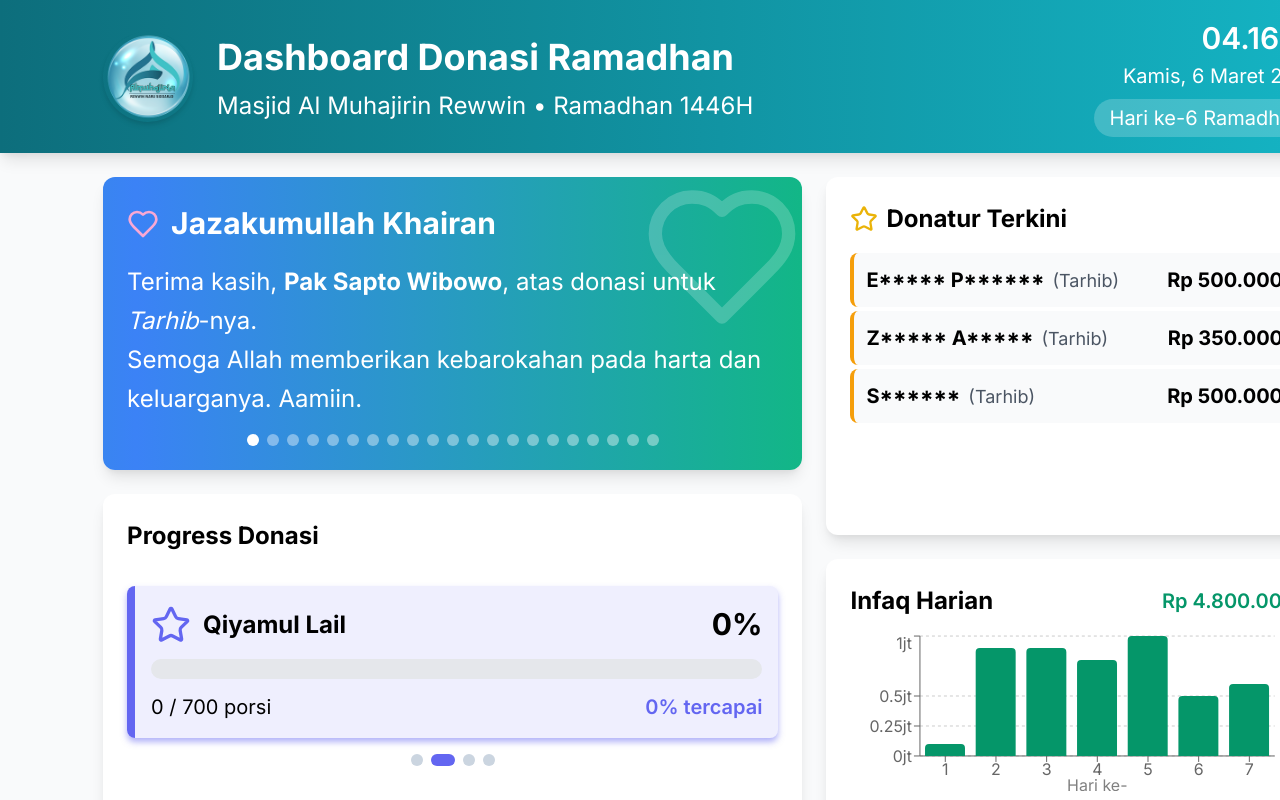
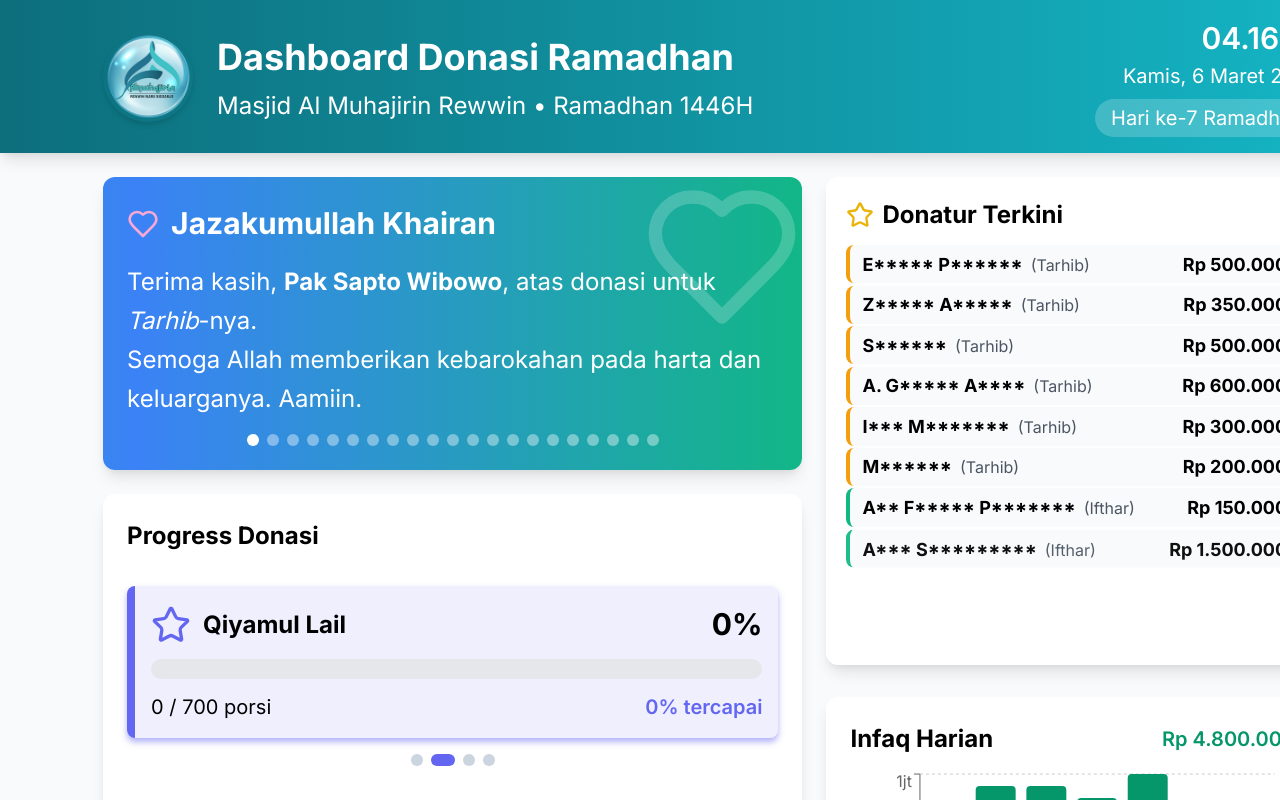
Before and after one commit to guntarion/almuhajirin-amal, a Next.js app: page /tv in a window 1280 px wide. Shown: the top 800 px of the page. Built offline with nearby package versions, Linux system fonts and the light colour scheme.

Commit message:
Update Dashboard TV

```diff
--- a/src/components/tv/TVDisplay.module.css
+++ b/src/components/tv/TVDisplay.module.css
@@ -107,10 +107,10 @@
 }
 
 .rightColumn {
-  grid-column: span 5 / span 5; /* col-span-5 */
+  grid-column: span 5 / span 2; /* col-span-5 */
   display: flex;
   flex-direction: column;
-  gap: 1.5rem; /* gap-6 */
+  gap: 2rem; /* gap-6 */
 }
 
 .progressSection {
--- a/src/components/tv/TVDonaturTerkini.jsx
+++ b/src/components/tv/TVDonaturTerkini.jsx
@@ -14,7 +14,7 @@ const TVDonaturTerkini = () => {
   // Efek untuk mengubah daftar donatur setiap 4 detik
   useEffect(() => {
     const interval = setInterval(() => {
-      setCurrentDonaturIndex((prevIndex) => (prevIndex + 1) % (donaturList.length - 2));
+      setCurrentDonaturIndex((prevIndex) => (prevIndex + 1) % donaturList.length);
     }, 4000);
 
     return () => clearInterval(interval);
@@ -22,7 +22,7 @@ const TVDonaturTerkini = () => {
 
   // Animation delay styling
   const getAnimationDelay = (idx) => ({
-    animationDelay: `${idx * 0.2}s`,
+    animationDelay: `${idx * 0.15}s`,
   });
 
   return (
@@ -34,7 +34,7 @@ const TVDonaturTerkini = () => {
 
       <div className={styles.donaturList}>
         <div className={styles.donaturItems}>
-          {donaturList.slice(currentDonaturIndex, currentDonaturIndex + 3).map((donatur, idx) => (
+          {donaturList.slice(currentDonaturIndex, currentDonaturIndex + 8).map((donatur, idx) => (
             <div key={`${donatur.nama}-${idx}`} className={styles.donaturItem} style={getAnimationDelay(idx)}>
               <div
                 className={`${styles.donaturCard} ${
--- a/src/components/tv/TVDonaturTerkini.module.css
+++ b/src/components/tv/TVDonaturTerkini.module.css
@@ -5,14 +5,14 @@
   background-color: white;
   border-radius: 0.75rem; /* rounded-xl */
   box-shadow: 0 10px 15px -3px rgba(0, 0, 0, 0.1), 0 4px 6px -2px rgba(0, 0, 0, 0.05); /* shadow-xl */
-  padding: 1.5rem; /* p-6 */
+  padding: 1.25rem; /* p-5 - reduced from p-6 */
   flex-grow: 1;
 }
 
 .title {
   font-size: 1.5rem; /* text-2xl */
   font-weight: 700; /* font-bold */
-  margin-bottom: 1rem; /* mb-4 */
+  margin-bottom: 0.75rem; /* mb-3 - reduced from mb-4 */
   display: flex;
   align-items: center;
 }
@@ -26,13 +26,13 @@
 
 .donaturList {
   overflow: hidden;
-  height: 220px;
+  height: 400px; /* Increased to fit 8 items */
 }
 
 .donaturItems {
   display: flex;
   flex-direction: column;
-  gap: 0.25rem; /* space-y-1 */
+  gap: 0.15rem; /* Further reduced from 0.2rem */
 }
 
 .donaturItem {
@@ -44,7 +44,7 @@
   display: flex;
   justify-content: space-between;
   align-items: center;
-  padding: 0.75rem; /* p-3 */
+  padding: 0.35rem 0.75rem; /* Further reduced vertical padding */
   border-radius: 0.5rem; /* rounded-lg */
   background-color: #f9fafb; /* bg-gray-50 */
   border-left-width: 4px; /* border-l-4 */
@@ -64,18 +64,18 @@
 
 .donaturName {
   font-weight: 700; /* font-bold */
-  font-size: 1.25rem; /* text-xl */
+  font-size: 1.125rem; /* text-lg - reduced from text-xl */
 }
 
 .donaturProgram {
-  font-size: 1.125rem; /* text-lg */
+  font-size: 1rem; /* text-base - reduced from text-lg */
   margin-left: 0.5rem; /* ml-2 */
   color: #4b5563; /* text-gray-600 */
 }
 
 .donaturAmount {
   font-weight: 700; /* font-bold */
-  font-size: 1.25rem; /* text-xl */
+  font-size: 1.125rem; /* text-lg - reduced from text-xl */
 }
 
 @keyframes fadeIn {
--- a/src/components/tv/TVProgresDonasiWidget.jsx
+++ b/src/components/tv/TVProgresDonasiWidget.jsx
@@ -4,6 +4,7 @@
 
 import React, { useEffect, useState } from 'react';
 import styles from './TVProgresDonasiWidget.module.css';
+import { snackData, formatCurrency, infaqTotalData } from '../../data/programs.js';
 
 const TVProgresDonasiWidget = ({ program }) => {
   // Animation state for progress bar
@@ -34,35 +35,29 @@ const TVProgresDonasiWidget = ({ program }) => {
     return () => clearTimeout(timer);
   }, [progress, nama]);
 
-  // Format nilai berdasarkan jenis program
-  const formatValue = (value, type) => {
-    if (type === 'currency') {
-      return new Intl.NumberFormat('id-ID', { style: 'currency', currency: 'IDR', maximumFractionDigits: 0 }).format(value);
-    }
-    return value.toLocaleString();
-  };
-
   // Menentukan format tampilan berdasarkan jenis program
   const renderStats = () => {
     if (format === 'currency') {
       return (
         <div className={styles.stats}>
           <div className={styles.totalStats}>
-            {formatValue(terkumpul, format)} / {formatValue(totalTarget, format)}
+            {formatCurrency(infaqTotalData.totalRupiahPemasukan)} / {formatCurrency(infaqTotalData.totalRupiahKebutuhan)}
           </div>
           <div className={styles.achievedStats} style={{ color }}>
-            {progress}% tercapai
+            {infaqTotalData.prosenPencapaian.toFixed(2)}% tercapai
           </div>
         </div>
       );
     } else if (nama === 'Tadarrus') {
+      // Use data from snackData for Tadarrus program
+      const tadarrusData = snackData;
       return (
         <div className={styles.stats}>
           <div className={styles.totalStats}>
-            {terkumpul}/{totalTarget} hari
+            {tadarrusData.terkumpul}/{tadarrusData.totalKebutuhan} hari
           </div>
           <div className={styles.achievedStats} style={{ color }}>
-            {progress}% tercapai
+            {tadarrusData.progress}% tercapai
           </div>
         </div>
       );
@@ -95,7 +90,9 @@ const TVProgresDonasiWidget = ({ program }) => {
           <span className={styles.title}>{nama}</span>
         </div>
         <div className={styles.progressPercentage}>
-          <span className={styles.percentCounter}>{progress}%</span>
+          <span className={styles.percentCounter}>
+            {nama === 'Tadarrus' ? snackData.progress : format === 'currency' ? infaqTotalData.prosenPencapaian.toFixed(2) : progress}%
+          </span>
         </div>
       </div>
 
@@ -103,7 +100,7 @@ const TVProgresDonasiWidget = ({ program }) => {
         <div
           className={styles.progressFill}
           style={{
-            width: `${animateProgress}%`,
+            width: `${nama === 'Tadarrus' ? snackData.progress : format === 'currency' ? infaqTotalData.prosenPencapaian : animateProgress}%`,
             backgroundColor: color,
           }}
         ></div>
--- a/src/data/tvConfig.js
+++ b/src/data/tvConfig.js
@@ -2,7 +2,7 @@
 // Konfigurasi untuk TV Display yang dapat diedit
 
 export const tvDisplayConfig = {
-  currentDay: 6, // Hari ke-x Ramadhan
+  currentDay: 7, // Hari ke-x Ramadhan
   masjidName: 'Masjid Al Muhajirin Rewwin',
   tahunHijriah: '1446H',
   rekening: {
```
